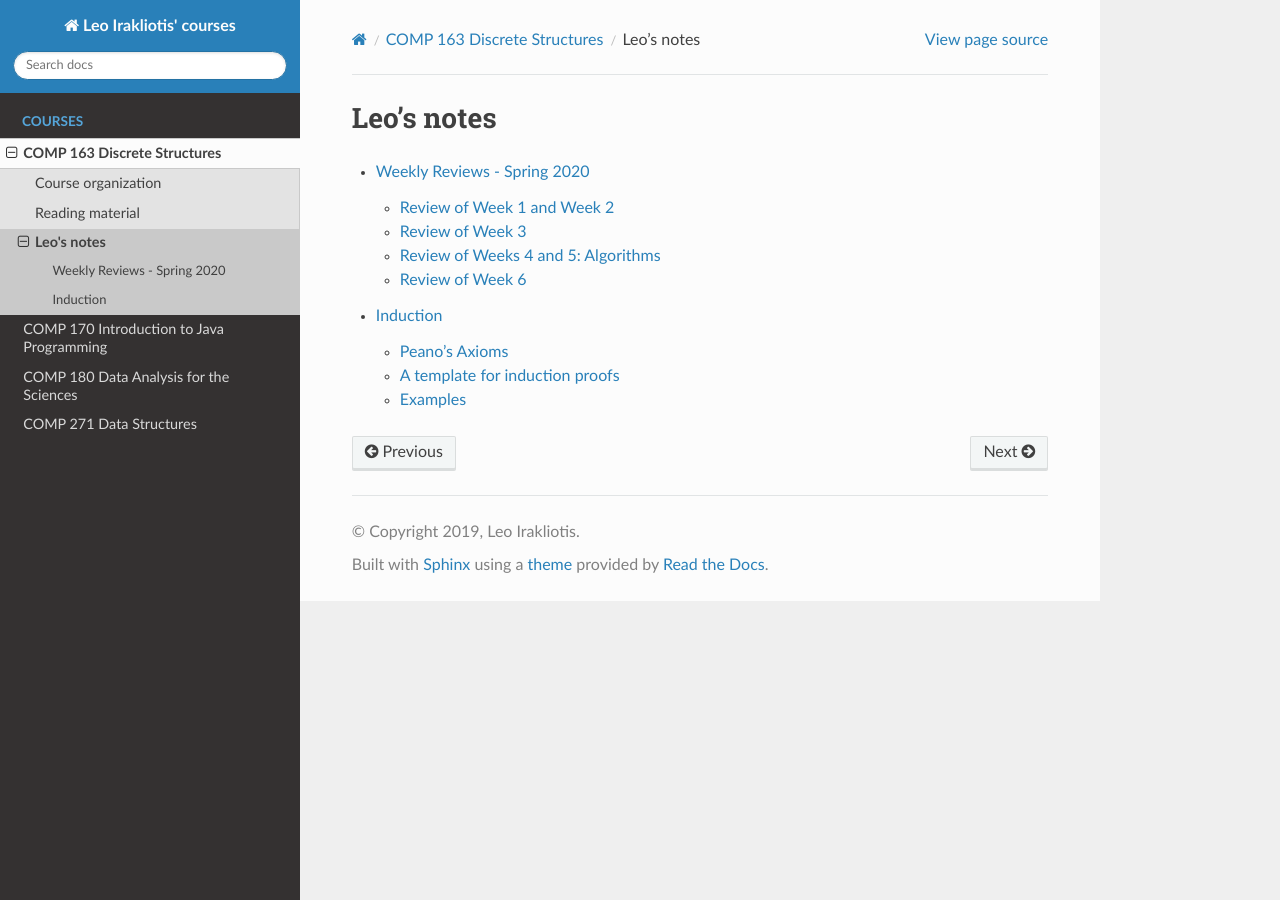
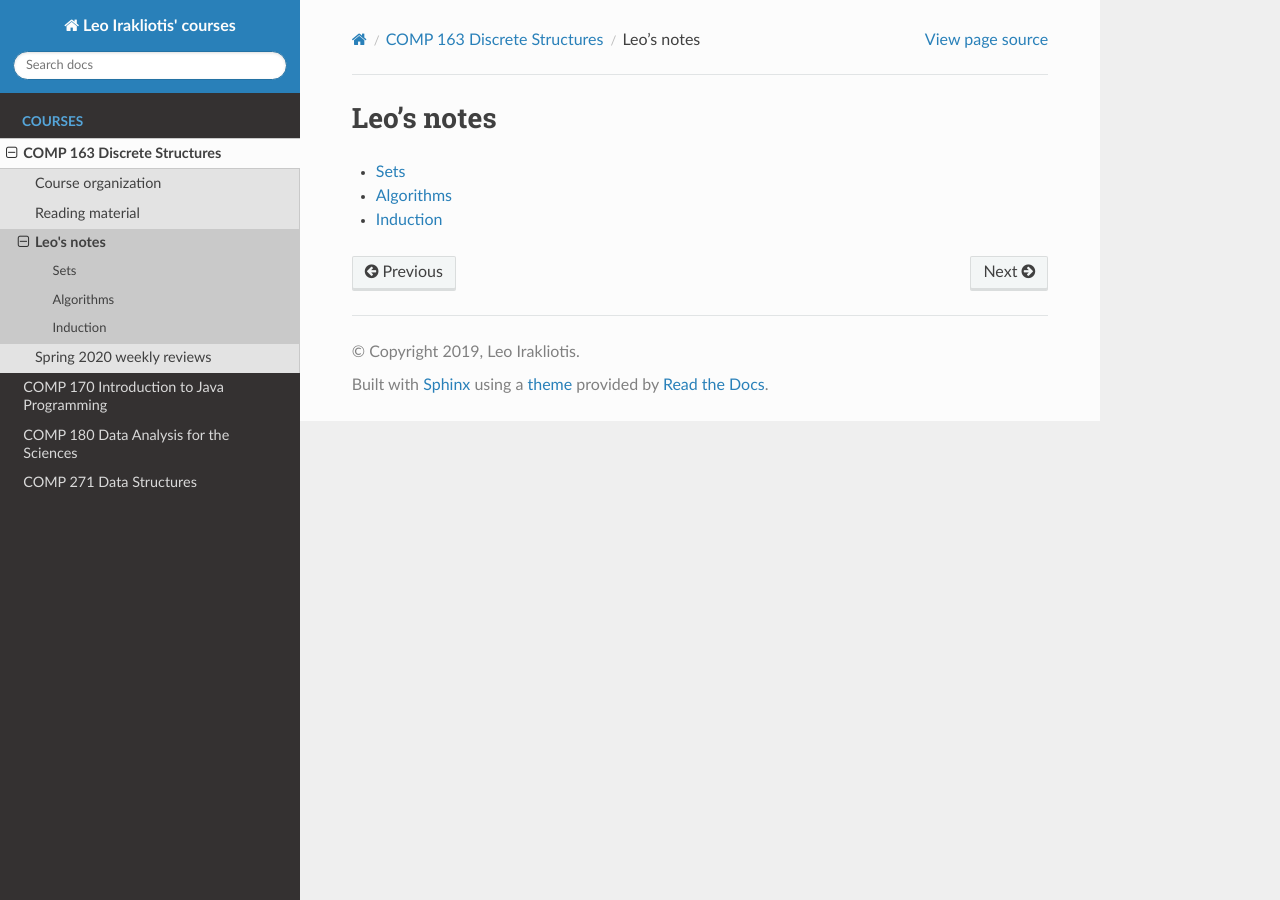
Before and after one commit to sleepyjaree/cdp, a Sphinx documentation site: the page built from source/COMP163/notes.rst, in a window 1280 px wide. Built offline with Sphinx 7.4.7 and the Read the Docs theme 2.0.0, drawn with Linux system fonts in a browser that asks for light colours.

Commit message:
Cleaning up TOCs

```diff
--- a/source/COMP163/2020Spring/week2.rst
+++ b/source/COMP163/2020Spring/week2.rst
@@ -1,5 +1,5 @@
 
-Review of Week 1 and Week 2
+Review of Week 1 and Week 2: Sets
 =======================================================
 
 During the first two weeks of the course we talked about the fundamentals of sets.
--- a/source/COMP163/2020Spring/week4.rst
+++ b/source/COMP163/2020Spring/week4.rst
@@ -12,5 +12,4 @@ Reading material
 * `Asymptotic notation <https://github.com/lgreco/cdp/blob/master/source/COMP163/OER/Aspnes-asymptotic.pdf>`_ from Aspnes' book. This material is related to the analysis of algorithms.
 
 
-
 .. include:: ../notes/algorithms.rst
--- a/source/COMP163/introduction.rst
+++ b/source/COMP163/introduction.rst
@@ -2,8 +2,9 @@ COMP 163 Discrete Structures
 ============================
 
 ..	toctree::
-	:maxdepth: 2
+	:maxdepth: 1
 
 	Course organization <organization>
 	Reading material <reading>
 	Leo's notes <notes>
+	Spring 2020 weekly reviews <2020Spring/weeklyReviews>
--- a/source/COMP163/notes.rst
+++ b/source/COMP163/notes.rst
@@ -2,8 +2,9 @@ Leo's notes
 -----------
 
 ..	toctree::
-	:maxdepth: 2
+	:maxdepth: 1
 
-	2020Spring/weeklyReviews
 
+	Sets <notes/sets>
+	Algorithms <notes/algorithms>
 	Induction <notes/induction>
```
Also changed, not shown: source/COMP163/notes/algorithms.rst (+5 -2 lines).
